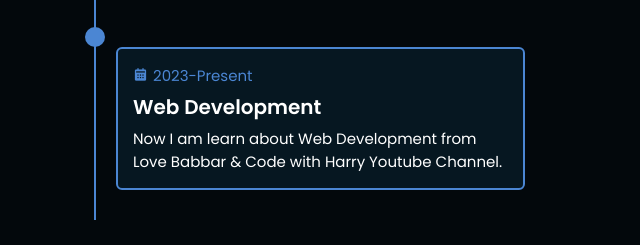
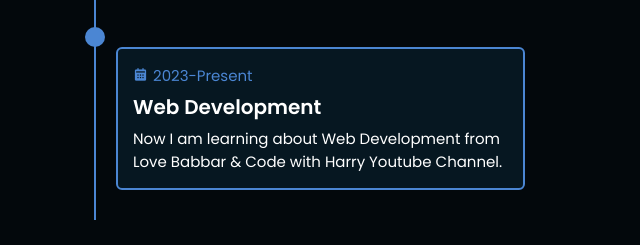
Before and after one commit to RanaChail/Rana-s-Portfolio, a plain HTML site: page index.html in a window 1280 px wide. Shown: the part 2490-2735 px from the top of the page, 621-1261 px from the left. Drawn offline with nearby package versions, Linux system fonts and the light colour scheme.

Commit message:
Update index.html

```diff
--- a/index.html
+++ b/index.html
@@ -203,7 +203,7 @@
                 </div>
                 <h3>Web Development</h3>
                 <p>
-                  Now I am learn about Web Development from Love Babbar & Code
+                  Now I am learning about Web Development from Love Babbar & Code
                   with Harry Youtube Channel.
                 </p>
               </div>
```
